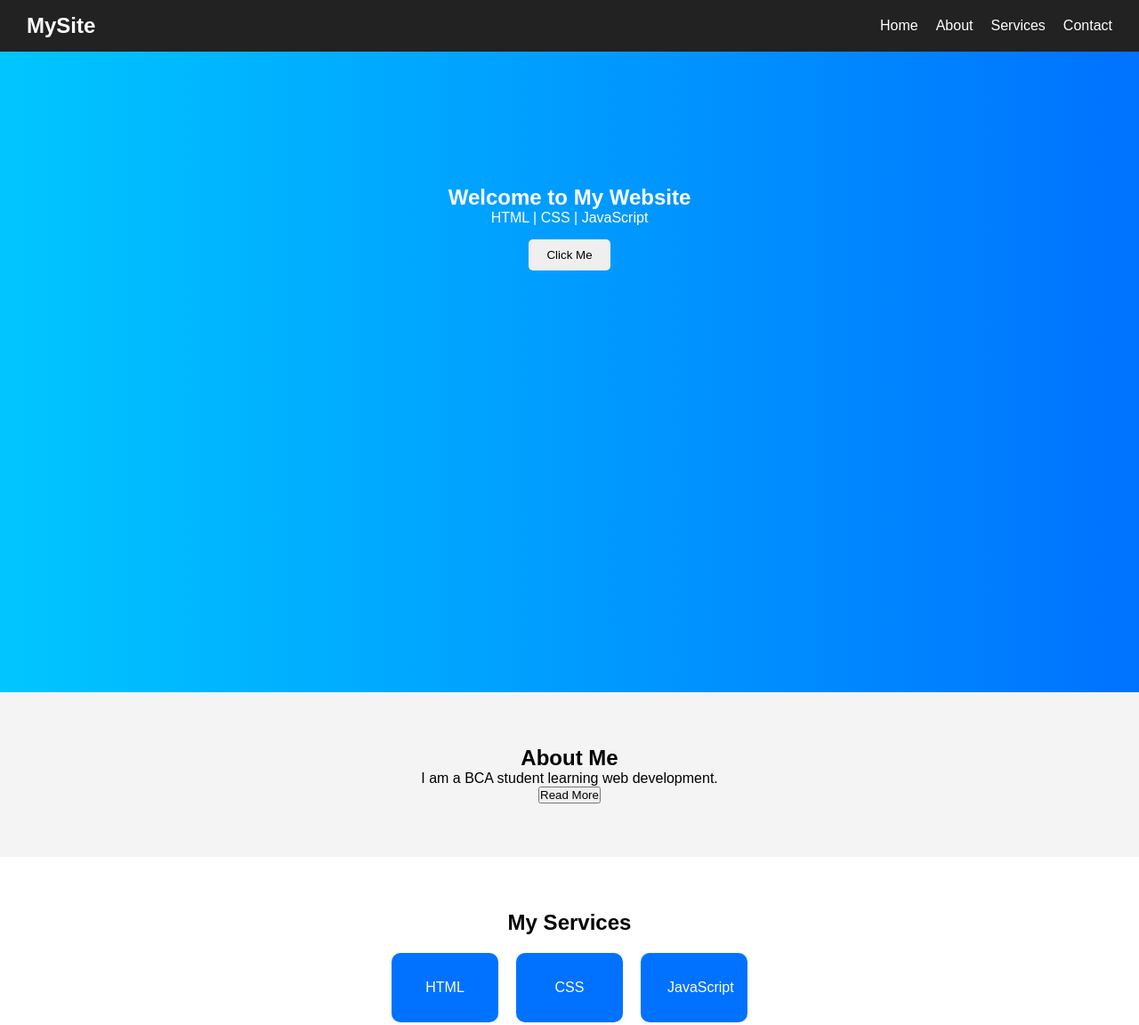
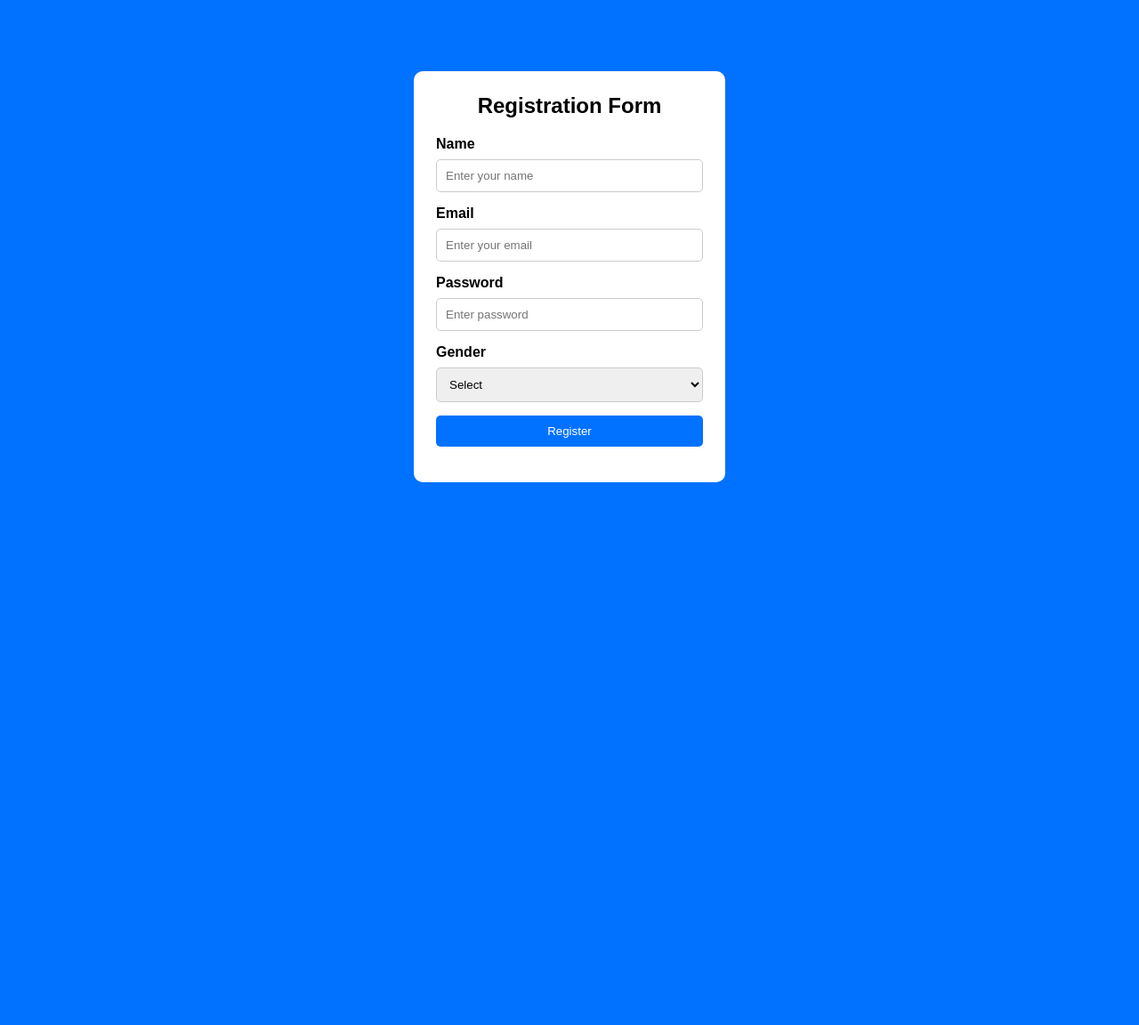
Before and after one commit to arpitatripathi182-coder/Arpita-Tripathi, a plain HTML site: page index.html in a window 1280 px wide. Shown: the top 1152 px of the page at 89% size. After the commit the page ends 800 px from the top, so only its background shows below. Drawn offline with Linux system fonts and the light colour scheme.

Commit message:
first cmm

```diff
--- a/assests/CSS/style.css
+++ b/assests/CSS/style.css
@@ -89,3 +89,52 @@ footer {
     text-align: center;
     padding: 15px;
 }
+body {
+    background: #0072ff;
+    font-family: Arial, sans-serif;
+}
+
+.container {
+    width: 350px;
+    background: white;
+    padding: 25px;
+    margin: 80px auto;
+    border-radius: 10px;
+}
+
+h2 {
+    text-align: center;
+    margin-bottom: 20px;
+}
+
+label {
+    font-weight: bold;
+}
+
+input, select {
+    width: 100%;
+    padding: 10px;
+    margin: 8px 0 15px 0;
+    border-radius: 5px;
+    border: 1px solid #ccc;
+}
+
+button {
+    width: 100%;
+    padding: 10px;
+    background: #0072ff;
+    color: white;
+    border: none;
+    border-radius: 5px;
+    cursor: pointer;
+}
+
+button:hover {
+    background: #0055cc;
+}
+
+#msg {
+    text-align: center;
+    margin-top: 15px;
+    font-weight: bold;
+}
--- a/assests/js/script.js
+++ b/assests/js/script.js
@@ -25,3 +25,27 @@ function submitForm() {
 // Dynamic year
 document.getElementById("year").innerHTML =
     new Date().getFullYear();
+
+    function validateForm() {
+    let name = document.getElementById("name").value;
+    let email = document.getElementById("email").value;
+    let password = document.getElementById("password").value;
+    let gender = document.getElementById("gender").value;
+    let msg = document.getElementById("msg");
+
+    if (name === "" || email === "" || password === "" || gender === "") {
+        msg.style.color = "red";
+        msg.innerHTML = "All fields are required!";
+        return false;
+    }
+
+    if (password.length < 6) {
+        msg.style.color = "red";
+        msg.innerHTML = "Password must be at least 6 characters!";
+        return false;
+    }
+
+    msg.style.color = "green";
+    msg.innerHTML = "Form submitted successfully!";
+    return false; // page reload stop
+}
--- a/index.html
+++ b/index.html
@@ -7,57 +7,31 @@
     <script src="../assests/js/script.js"></script>
 </head>
 <body>
+     <div class="container">
+        <h2>Registration Form</h2>
 
-    <!-- Navbar -->
-    <nav>
-        <h2 class="logo">MySite</h2>
-        <ul>
-            <li><a href="#home">Home</a></li>
-            <li><a href="#about">About</a></li>
-            <li><a href="#services">Services</a></li>
-            <li><a href="#contact">Contact</a></li>
-        </ul>
-    </nav>
+        <form onsubmit="return validateForm()">
+            <label>Name</label>
+            <input type="text" id="name" placeholder="Enter your name">
 
-    <!-- Home -->
-    <section id="home" class="home">
-        <h1>Welcome to My Website</h1>
-        <p>HTML | CSS | JavaScript</p>
-        <button onclick="welcome()">Click Me</button>
-    </section>
+            <label>Email</label>
+            <input type="email" id="email" placeholder="Enter your email">
 
-    <!-- About -->
-    <section id="about" class="about">
-        <h2>About Me</h2>
-        <p id="aboutText">
-            I am a BCA student learning web development.
-        </p>
-        <button onclick="changeAbout()">Read More</button>
-    </section>
+            <label>Password</label>
+            <input type="password" id="password" placeholder="Enter password">
 
-    <!-- Services -->
-    <section id="services" class="services">
-        <h2>My Services</h2>
-        <div class="cards">
-            <div class="card">HTML</div>
-            <div class="card">CSS</div>
-            <div class="card">JavaScript</div>
-        </div>
-    </section>
+            <label>Gender</label>
+            <select id="gender">
+                <option value="">Select</option>
+                <option>Male</option>
+                <option>Female</option>
+            </select>
 
-    <!-- Contact -->
-    <section id="contact" class="contact">
-        <h2>Contact Me</h2>
-        <input type="text" id="name" placeholder="Enter your name">
-        <br><br>
-        <button onclick="submitForm()">Submit</button>
+            <button type="submit">Register</button>
+        </form>
+
         <p id="msg"></p>
-    </section>
-
-    <!-- Footer -->
-    <footer>
-        <p>© <span id="year"></span> My Website</p>
-    </footer>
+    </div>
 
 
 </body>
```
